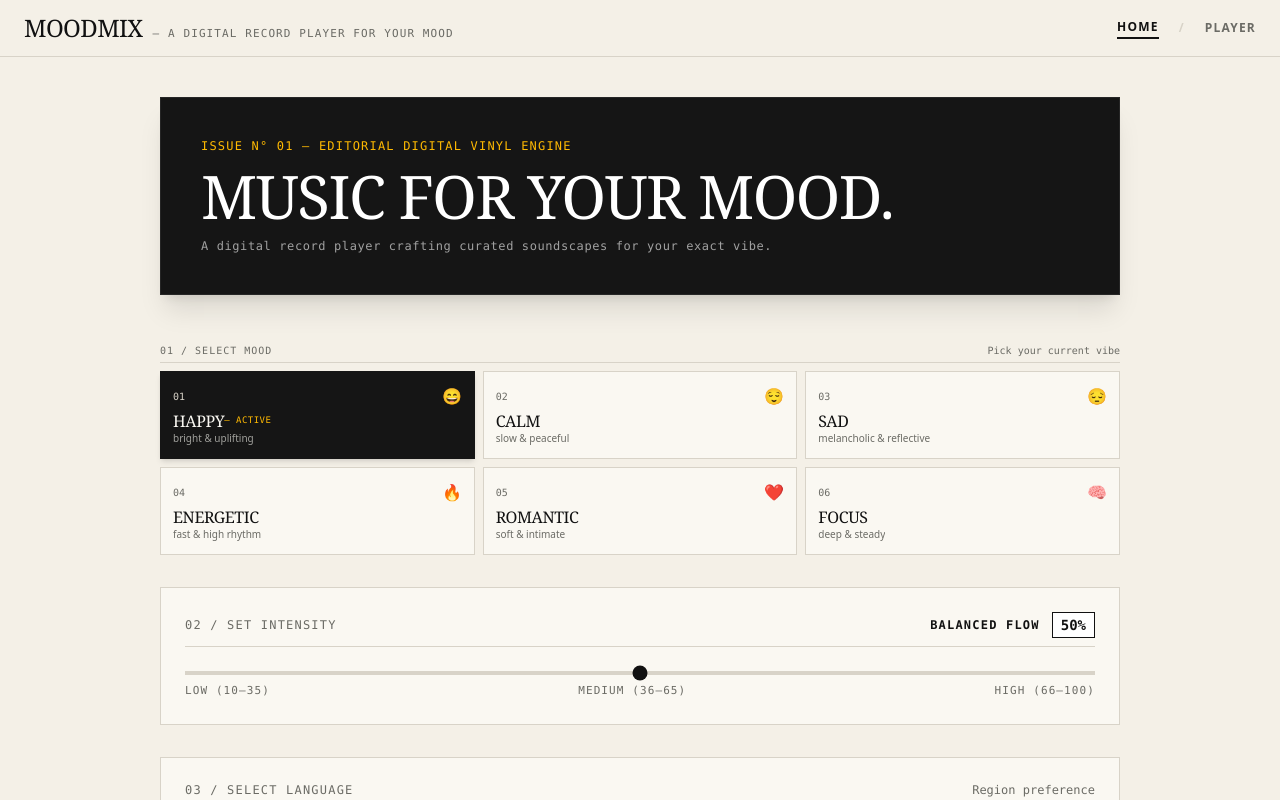
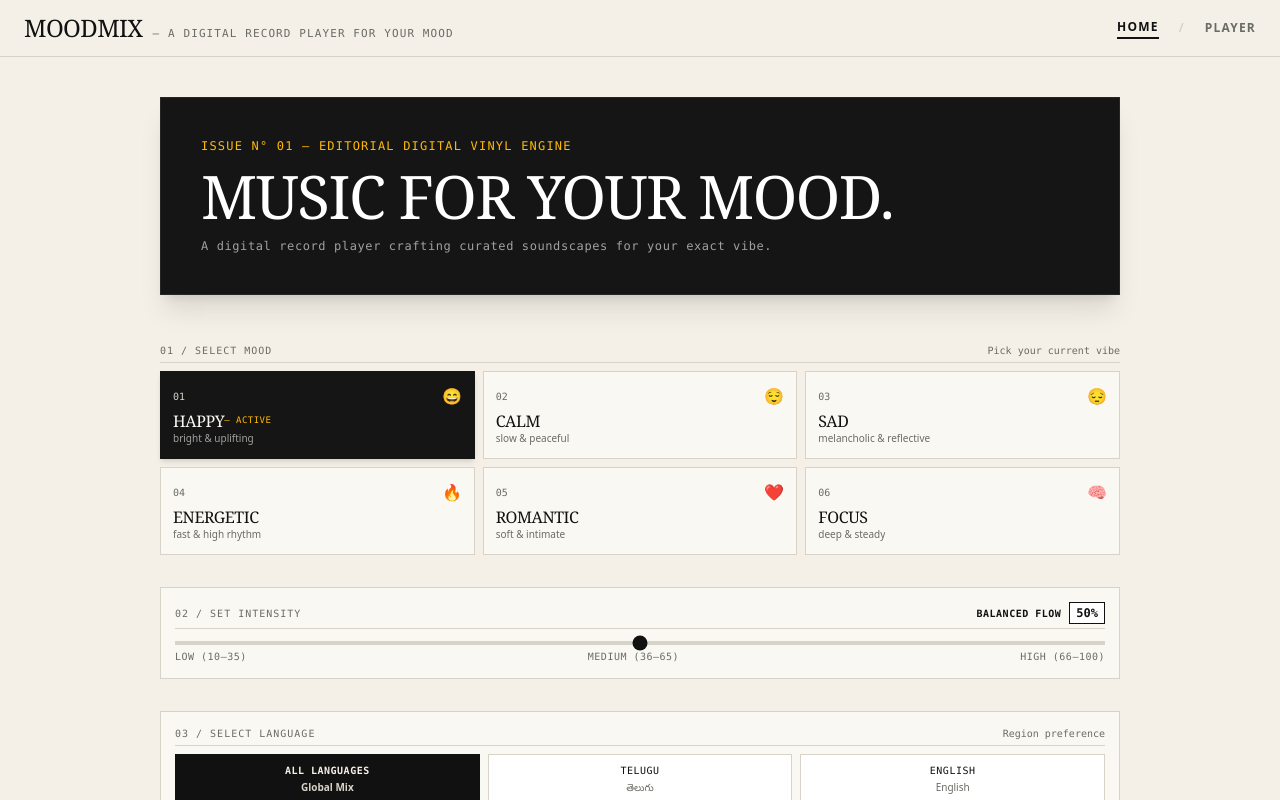
Before and after one commit to vishnuvardhan2005-m/MoodMix, a React (Vite) app in the folder client/: page / in a window 1280 px wide. Built offline with nearby package versions, Linux system fonts and the light colour scheme; no server answers.

Commit message:
improve language and intensity controls

```diff
--- a/client/src/components/IntensitySlider.jsx
+++ b/client/src/components/IntensitySlider.jsx
@@ -10,22 +10,22 @@ const IntensitySlider = ({ intensity, onChangeIntensity }) => {
   const descriptor = getIntensityDescriptor(intensity);
 
   return (
-    <div className="space-y-4 p-6 bg-[#FAF8F2] border border-[#D8D3C8]">
-      <div className="flex items-baseline justify-between border-b border-[#D8D3C8] pb-2">
-        <span className="text-xs font-mono tracking-widest text-[#6B6B65] uppercase">
+    <div className="space-y-2 p-3 sm:p-3.5 bg-[#FAF8F2] border border-[#D8D3C8]">
+      <div className="flex items-baseline justify-between border-b border-[#D8D3C8] pb-1">
+        <span className="text-[10px] font-mono tracking-widest text-[#6B6B65] uppercase">
           02 / SET INTENSITY
         </span>
-        <div className="flex items-center gap-3">
-          <span className="text-xs font-mono tracking-widest text-[#111111] uppercase font-bold">
+        <div className="flex items-center gap-2">
+          <span className="text-[10px] font-mono tracking-wider text-[#111111] uppercase font-bold">
             {descriptor}
           </span>
-          <span className="text-sm font-mono font-extrabold text-[#111111] px-2 py-0.5 border border-[#111111] bg-white">
+          <span className="text-xs font-mono font-extrabold text-[#111111] px-1.5 py-0.5 border border-[#111111] bg-white">
             {intensity}%
           </span>
         </div>
       </div>
 
-      <div className="space-y-2 pt-2">
+      <div className="space-y-1 pt-1">
         <div className="relative flex items-center">
           <input
             type="range"
@@ -38,7 +38,7 @@ const IntensitySlider = ({ intensity, onChangeIntensity }) => {
           />
         </div>
 
-        <div className="flex justify-between text-[11px] font-mono text-[#6B6B65] tracking-widest uppercase">
+        <div className="flex justify-between text-[10px] font-mono text-[#6B6B65] tracking-wider uppercase">
           <span>LOW (10–35)</span>
           <span>MEDIUM (36–65)</span>
           <span>HIGH (66–100)</span>
--- a/client/src/components/LanguageSelector.jsx
+++ b/client/src/components/LanguageSelector.jsx
@@ -8,15 +8,15 @@ const LANGUAGES = [
 
 const LanguageSelector = ({ selectedLanguage, onSelectLanguage }) => {
   return (
-    <div className="space-y-4 p-6 bg-[#FAF8F2] border border-[#D8D3C8]">
-      <div className="flex items-baseline justify-between border-b border-[#D8D3C8] pb-2">
-        <span className="text-xs font-mono tracking-widest text-[#6B6B65] uppercase">
+    <div className="space-y-2 p-3 sm:p-3.5 bg-[#FAF8F2] border border-[#D8D3C8]">
+      <div className="flex items-baseline justify-between border-b border-[#D8D3C8] pb-1">
+        <span className="text-[10px] font-mono tracking-widest text-[#6B6B65] uppercase">
           03 / SELECT LANGUAGE
         </span>
-        <span className="text-xs font-mono text-[#6B6B65]">Region preference</span>
+        <span className="text-[10px] font-mono text-[#6B6B65]">Region preference</span>
       </div>
 
-      <div className="grid grid-cols-1 sm:grid-cols-3 gap-3">
+      <div className="grid grid-cols-3 gap-2">
         {LANGUAGES.map((lang) => {
           const isSelected = selectedLanguage.toLowerCase() === lang.id.toLowerCase();
 
@@ -26,14 +26,14 @@ const LanguageSelector = ({ selectedLanguage, onSelectLanguage }) => {
               type="button"
               onClick={() => onSelectLanguage(lang.id)}
               aria-label={`Select ${lang.label} language`}
-              className={`p-3 text-center border transition-all duration-200 cursor-pointer ${
+              className={`p-2 text-center border transition-all duration-200 cursor-pointer ${
                 isSelected
                   ? 'bg-[#111111] text-[#F4F0E7] border-[#111111] font-bold'
                   : 'bg-white text-[#111111] border-[#D8D3C8] hover:border-[#111111]'
               }`}
             >
-              <div className="text-xs font-mono tracking-widest uppercase">{lang.label}</div>
-              <div className={`text-[11px] mt-0.5 ${isSelected ? 'text-[#D8D3C8]' : 'text-[#6B6B65]'}`}>
+              <div className="text-[10px] font-mono tracking-wider uppercase">{lang.label}</div>
+              <div className={`text-[10px] mt-0.5 ${isSelected ? 'text-[#D8D3C8]' : 'text-[#6B6B65]'}`}>
                 {lang.sub}
               </div>
             </button>
```
